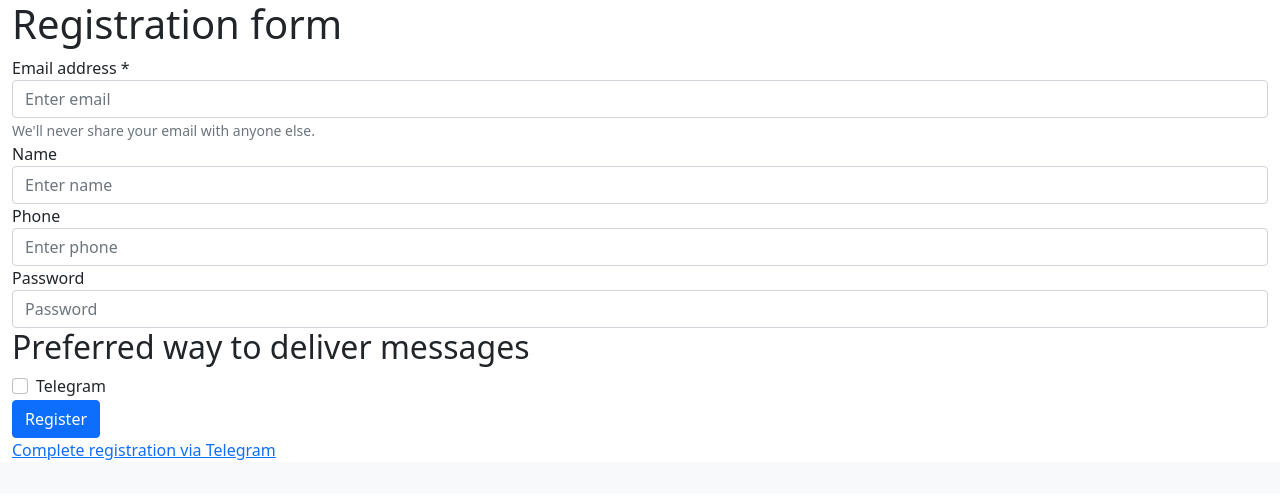
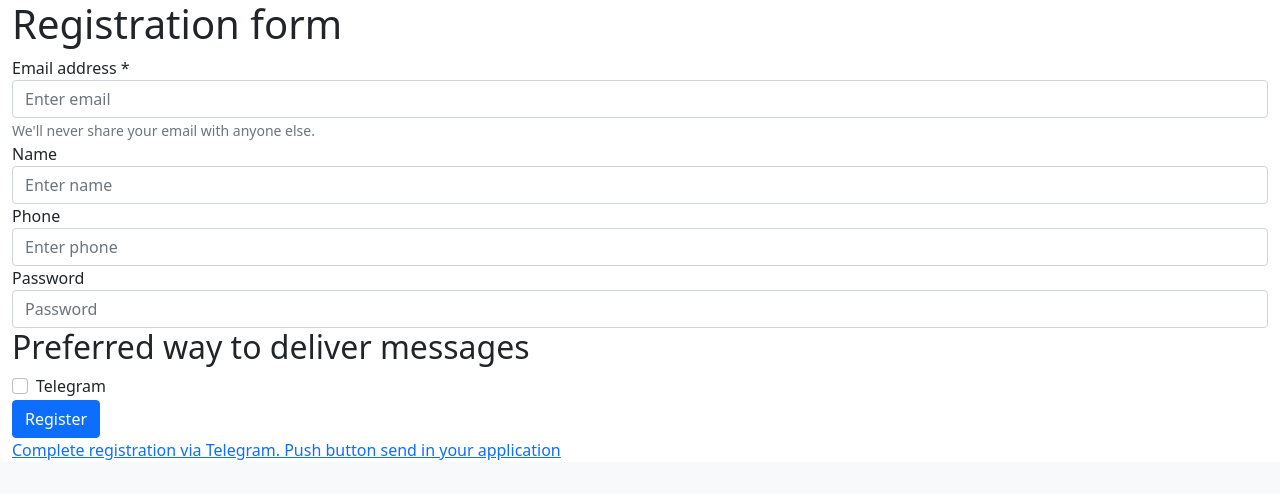
Before and after one commit to autoping/test-www, a plain HTML site: page dist/john_poc.html in a window 1280 px wide. Drawn offline with nearby package versions, Linux system fonts and the light colour scheme.

Commit message:
tg confirm

```diff
--- a/dist/john_poc.html
+++ b/dist/john_poc.html
@@ -64,7 +64,7 @@
         </div>
         <button type="submit" class="btn btn-primary">Register</button>
     </form>
-    <a href="http://t.me/aping_tg_bot/start?afadfaf" title="">Complete registration via Telegram</a>
+    <a href="https://t.me/aping_tg_bot?start=afadfaf" title="">Complete registration via Telegram. Push button send in your application</a>
 
 
 </main>
```
